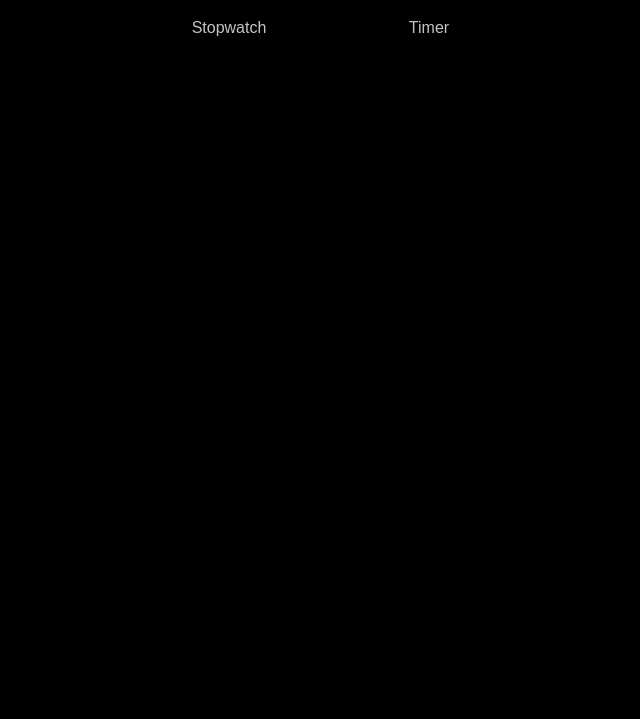
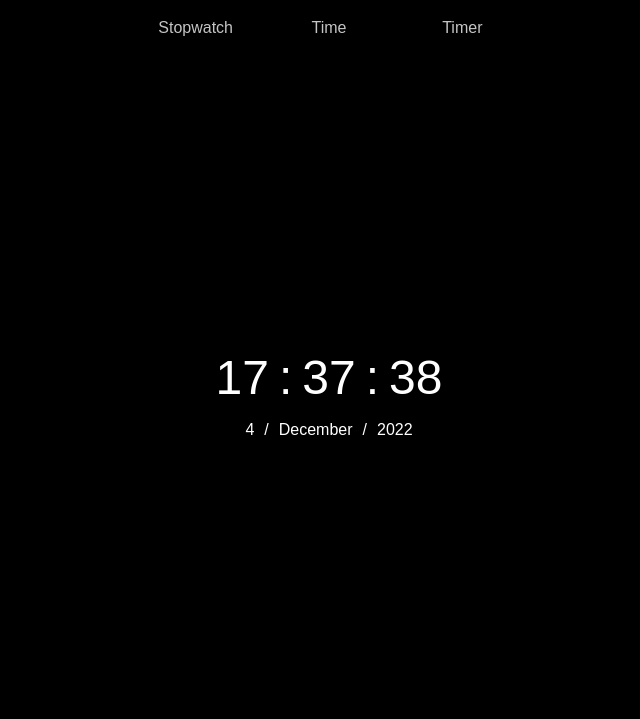
Before and after one commit to MartinsRoberto/clock, a plain HTML site: page index.html in a window 1280 px wide. Shown: the whole page, without its empty margins (311-951 px from the left). Drawn offline with Linux system fonts and the light colour scheme.

Commit message:
add time

```diff
--- a/index.html
+++ b/index.html
@@ -12,13 +12,23 @@
 </head>
 
 <body>
-  <div class="bar"></div>
   <div class="clock">
     <nav class="menu">
       <a href="#">Stopwatch</a>
+      <a href="#">Time</a>
       <a href="#">Timer</a>
     </nav>
     <div class="container">
+      <!-- <div class="time">
+        <div class="box">
+          <div class="hour">1</div>
+          <span>:</span>
+          <div class="min">1</div>
+          <span>:</span>
+          <div class="sec">1</div>
+        </div>
+      </div> -->
+
       <!-- <div class="stopwatch">
         <div class="box">
           <div class="numbers">
--- a/script.js
+++ b/script.js
@@ -5,14 +5,62 @@ menu.addEventListener('click', (e) => {
 
   if (document.querySelector('.stopwatch')) { document.querySelector('.stopwatch').remove() }
   if (document.querySelector('.timer')) { document.querySelector('.timer').remove() }
+  if (document.querySelector('.time')) { document.querySelector('.time').remove() }
 
+  clearInterval(timeInterval)
   if (text === 'Stopwatch') {
     stopwatch()
   }
   else if (text === 'Timer') {
     timer()
   }
+  else if (text === 'Time') {
+    timeInterval = setInterval(time, 1000)
+  }
 })
+
+var timeInterval = setInterval(time, 1000)
+
+function time() {
+  const monthNames = ["January", "February", "March", "April", "May", "June",
+    "July", "August", "September", "October", "November", "December"
+  ];
+
+  const date = new Date();
+  const day = date.getDay()
+  const month = monthNames[date.getMonth()]
+  const year = date.getFullYear()
+  const hour = date.getHours() < 10 ? '0' + date.getHours() : date.getHours()
+  const min = date.getMinutes() < 10 ? '0' + date.getMinutes() : date.getMinutes()
+  const sec = date.getSeconds() < 10 ? '0' + date.getSeconds() : date.getSeconds()
+
+
+  const element = `
+  <div class="time">
+    <div class="box">
+      <div class="row">
+        <div class="hour">${hour}</div>
+        <span>:</span>
+        <div class="min">${min}</div>
+        <span>:</span>
+        <div class="sec">${sec}</div>
+      </div>
+      <div class="row">
+        <div class="hour">${day}</div>
+        <span>/</span>
+        <div class="min">${month}</div>
+        <span>/</span>
+        <div class="sec">${year}</div>
+      </div>
+    </div>
+  </div>
+  `
+
+  document.querySelector('.container').innerHTML = (element)
+
+  document.querySelector('.time').style.display = 'block'
+
+}
 
 function stopwatch() {
   const element = `
@@ -287,7 +335,7 @@ function timer() {
   let time
   let clearTimer
 
-  function startTimer(){
+  function startTimer() {
     start.style.display = 'none'
     resume.style.display = 'none'
     reset.style.display = 'inline-block'
@@ -297,7 +345,7 @@ function timer() {
     secInitial = Number(document.querySelector('.timer .input-sec').value)
     minInitial = Number(document.querySelector('.timer .input-min').value)
 
-    time = milliInitial + secInitial * 1000 + minInitial*60000
+    time = milliInitial + secInitial * 1000 + minInitial * 60000
 
     clearTimer = setInterval(updateCountdown, 10);
   }
@@ -306,7 +354,7 @@ function timer() {
 
   function updateCountdown() {
     let minutes = parseInt(time / 60000, 10)
-    let seconds = parseInt((time % 60000)/1000, 10)
+    let seconds = parseInt((time % 60000) / 1000, 10)
     let milli = time - (minutes * 60000 + seconds * 1000)
 
     minutes = minutes < 10 ? "0" + minutes : minutes;
@@ -326,7 +374,7 @@ function timer() {
     }
   }
 
-  function pauseTimer(){
+  function pauseTimer() {
     start.style.display = 'none'
     resume.style.display = 'inline-block'
     reset.style.display = 'inline-block'
@@ -334,7 +382,7 @@ function timer() {
     clearInterval(clearTimer);
   }
 
-  function resumeTimer(){
+  function resumeTimer() {
     start.style.display = 'none'
     resume.style.display = 'none'
     reset.style.display = 'inline-block'
@@ -343,7 +391,7 @@ function timer() {
     startTimer()
   }
 
-  function resetTimer(){
+  function resetTimer() {
     start.style.display = 'inline-block'
     resume.style.display = 'none'
     reset.style.display = 'none'
--- a/style.css
+++ b/style.css
@@ -74,6 +74,35 @@ button{
 }
 .container{
   height: 80vh;
+}
+
+/* TIME */
+/* TIME */
+/* TIME */
+/* TIME */
+/* TIME */
+
+.time{
+  display: block;
+  height: 100%;
+}
+
+.time .box{
+  display: flex;
+  justify-content: center;
+  align-items: center;
+  flex-direction: column;
+  gap: 20px;
+}
+.time .box .row{
+  display: flex;
+  gap: 10px;
+}
+.time .box .row:nth-child(1){
+  font-size: 1.5em;
+}
+.time .box .row:nth-child(2){
+  font-size: 0.5em;
 }
 /* STOPWATCH */
 /* STOPWATCH */
@@ -180,7 +209,7 @@ button{
   border: 2px solid var(--black-1);
   text-align: center;
   font-size: 1em;
-  width: 100px;
+  width: 60px;
   border-radius: 10px;
 }
 .timer input:focus{
```
